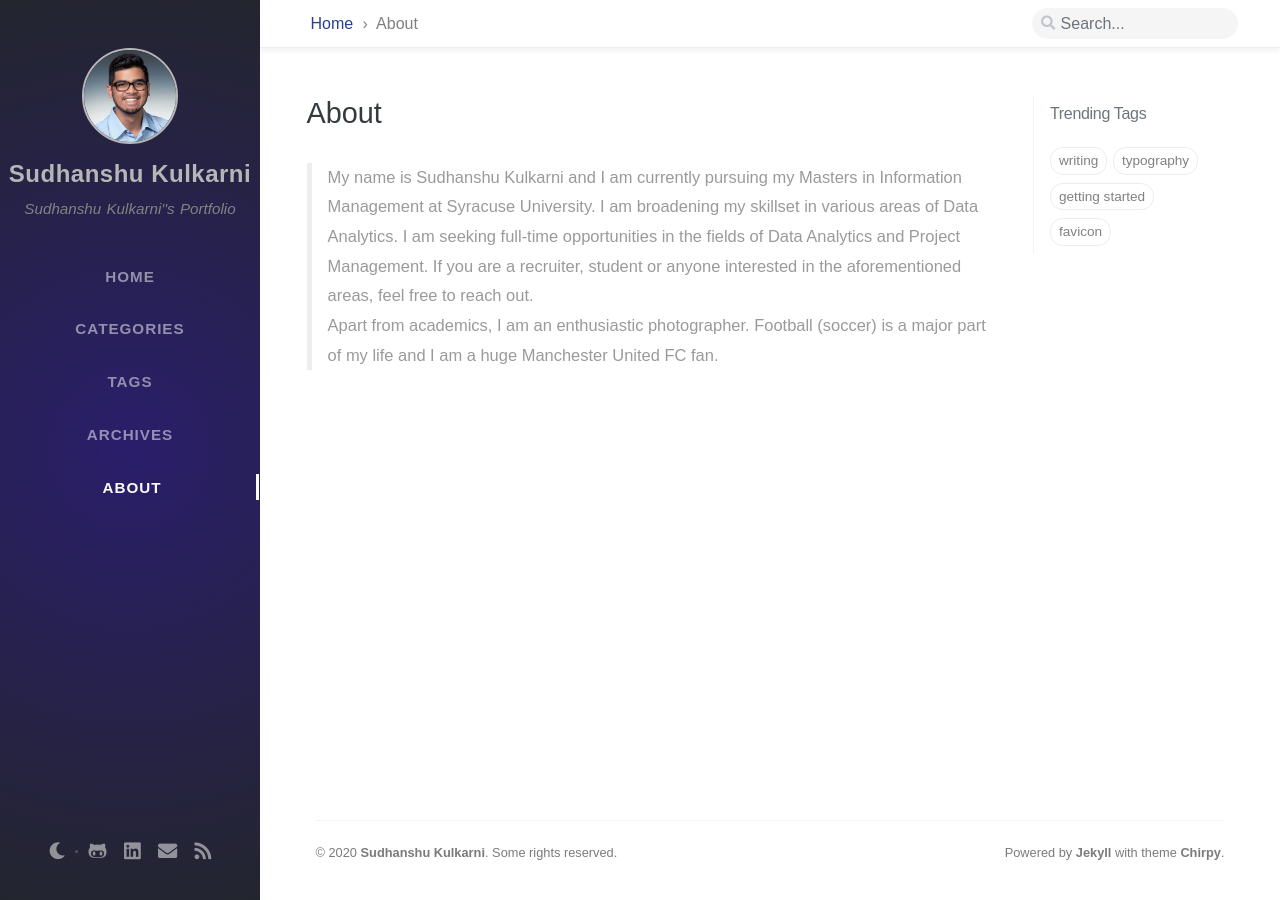
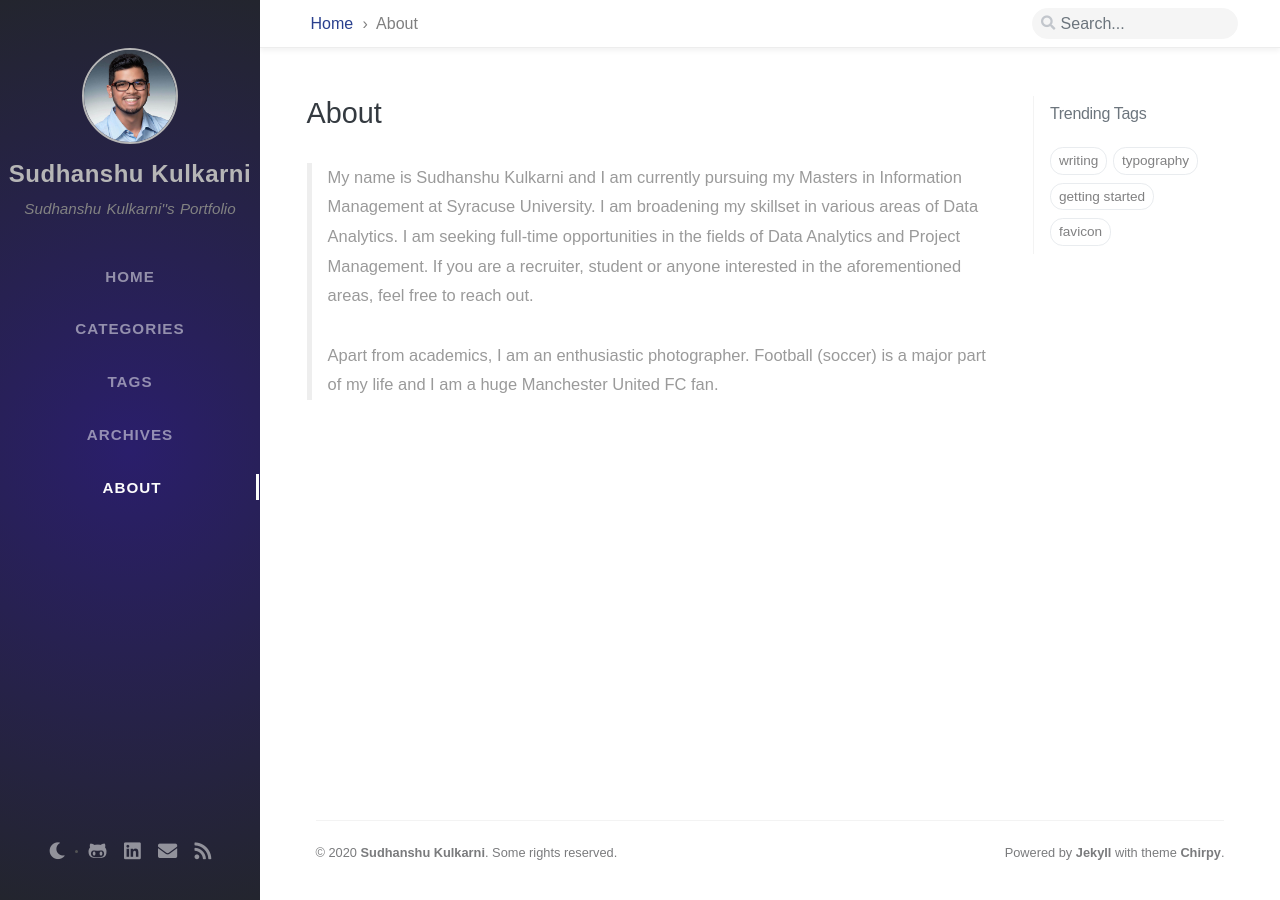
Before and after one commit to skulkarni218/skulkarni218.github.io, a Jekyll site: the page built from tabs/about.md, in a window 1280 px wide. Built offline with Jekyll 4.4.1, drawn with Linux system fonts in a browser that asks for light colours; nearby versions of some CDN libraries; some web fonts are replaced; comment, search, counter and statistics services are not loaded.

Commit message:
Added breaks

```diff
--- a/tabs/about.md
+++ b/tabs/about.md
@@ -9,4 +9,4 @@
 ---
 
 > My name is Sudhanshu Kulkarni and I am currently pursuing my Masters in Information Management at Syracuse University. I am broadening my skillset in various areas of Data Analytics. I am seeking full-time opportunities in the fields of Data Analytics and Project Management. If you are a recruiter, student or anyone interested in the aforementioned areas, feel free to reach out.
-<br>Apart from academics, I am an enthusiastic photographer. Football (soccer) is a major part of my life and I am a huge Manchester United FC fan.
+<br><br>Apart from academics, I am an enthusiastic photographer. Football (soccer) is a major part of my life and I am a huge Manchester United FC fan.
```
